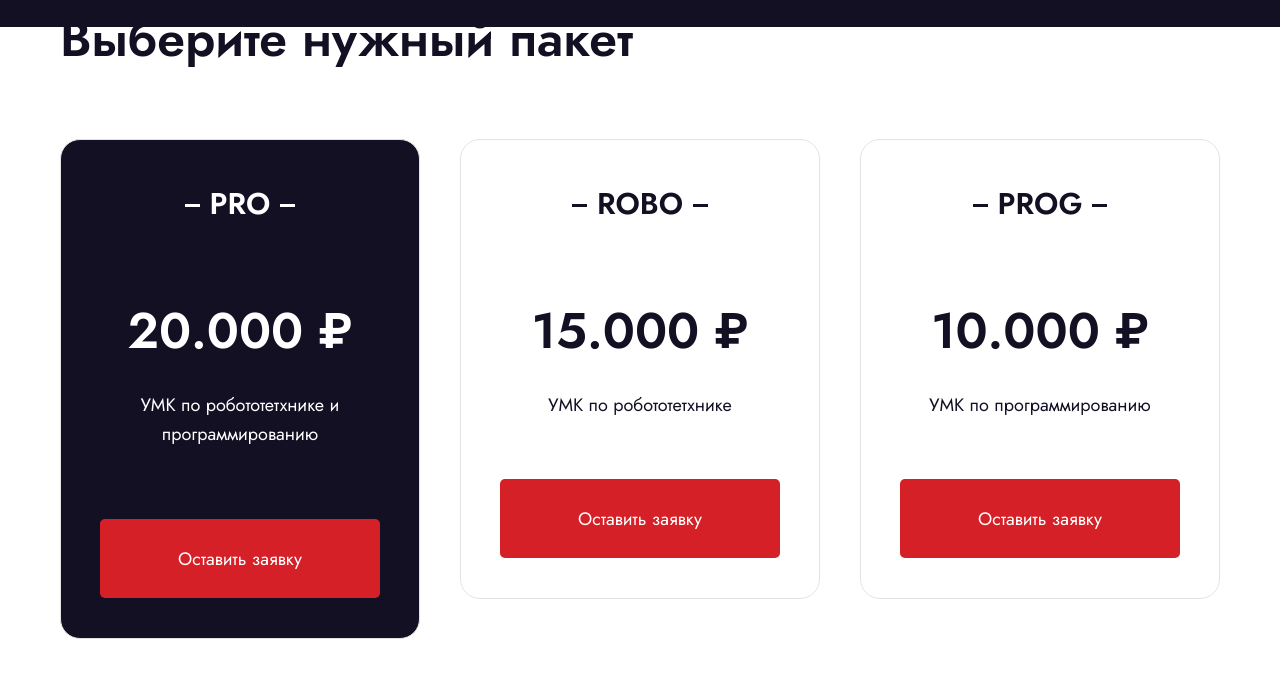
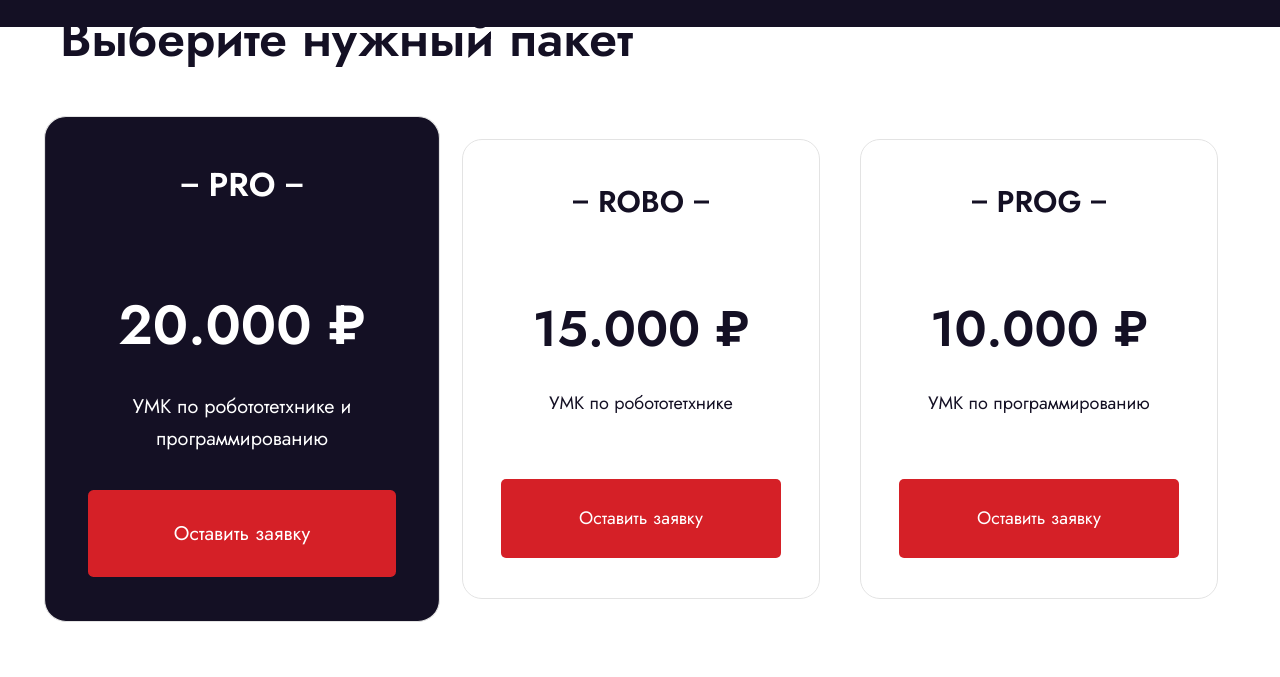
Before and after one commit to KekesCom/Robo-School, a website built with webpack: page public/index.html in a window 1280 px wide. In both pictures the pointer is over the element 240 px from the left and 3835 px from the top of the page. Shown: the part 3466-4143 px from the top of the page. Built offline with nearby package versions, Linux system fonts and the light colour scheme; files whose address does not match are found by name.

Commit message:
Правка стилей

```diff
--- a/src/app/styles/scss/_prices.scss
+++ b/src/app/styles/scss/_prices.scss
@@ -13,17 +13,15 @@
     flex-wrap: wrap;
 
     .prices-block {
+      max-width: 360px;
+      transition: transform 0.3s ease-in-out;
       position: relative;
-      width: 360px;
-      height: 460px;
       border: 1px solid $color-light-gray;
       border-radius: $border-radius-card;
       display: flex;
       flex-direction: column;
       align-items: center;
-      padding-top: 40px;
-      padding-bottom: 40px; /* Общий отступ снизу для всех блоков */
-      transition: height 0.3s ease, background-color 0.3s ease, color 0.3s ease;
+      padding: 38px 38px 40px;
 
       &__title {
         font-weight: $font-weight-semibold;
@@ -37,6 +35,7 @@
           content: '';
           position: absolute;
           top: 50%;
+          transform: translateY(-50%);
           width: 15px;
           height: 3px;
           background-color: $color-dark-blue;
@@ -59,14 +58,15 @@
       }
 
       &__description {
+        flex-grow: 1;
         margin-top: 20px;
         font-size: 18px;
         color: $color-dark-blue;
         text-align: center;
+        margin-bottom: 32px;
       }
 
       &__button {
-        margin-top: auto;
         width: 280px;
         height: 79px;
       }
@@ -76,20 +76,28 @@
       }
 
       &:hover {
-        height: 500px;
+        transform: scale(1.1);
+        transform-origin: center;
+        z-index: 1;
         background-color: $color-dark-blue;
-        color: $color-light;
 
-        .prices-block__title,
-        .prices-block__price,
-        .prices-block__description,
-        .prices-block__button {
-          color: $color-light;
-        }
+        .prices-block {
+          &__title {
+            color: $color-light;
 
-        .prices-block__title::before,
-        .prices-block__title::after {
-          background-color: $color-light;
+            &::before,
+            &::after {
+              background-color: $color-light;
+            }
+          }
+
+          &__price {
+            color: $color-light;
+          }
+
+          &__description {
+            color: $color-light;
+          }
         }
       }
     }
```
